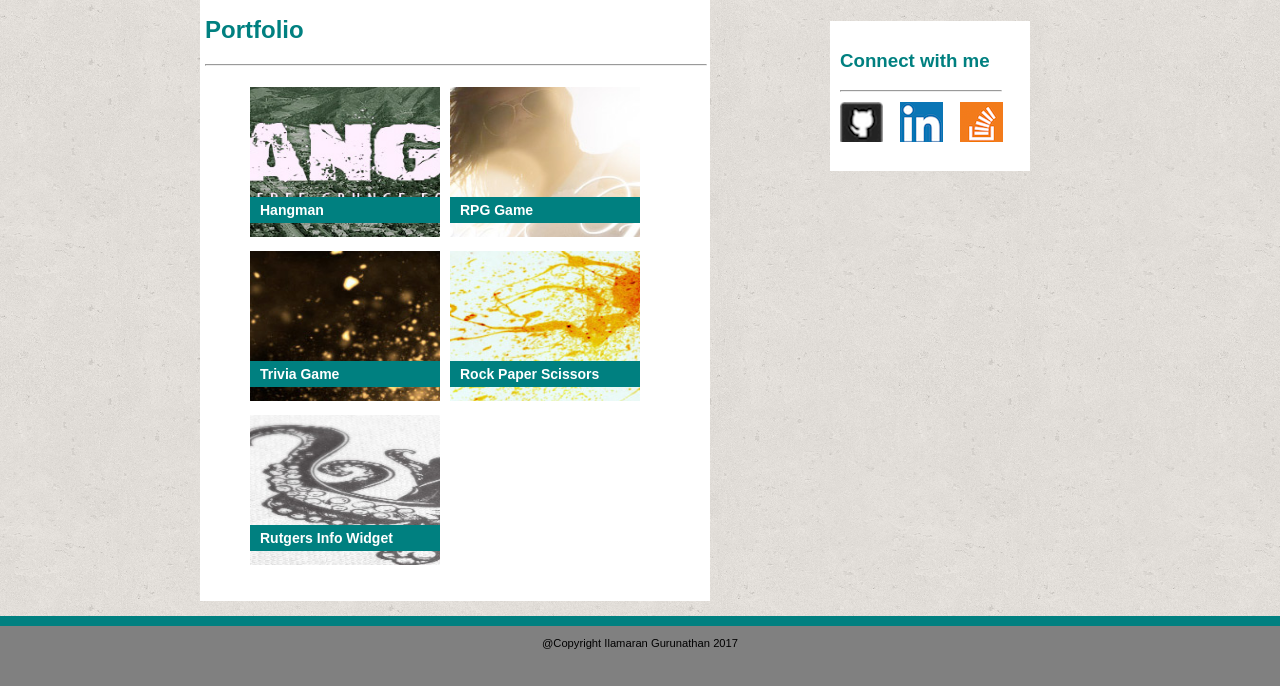
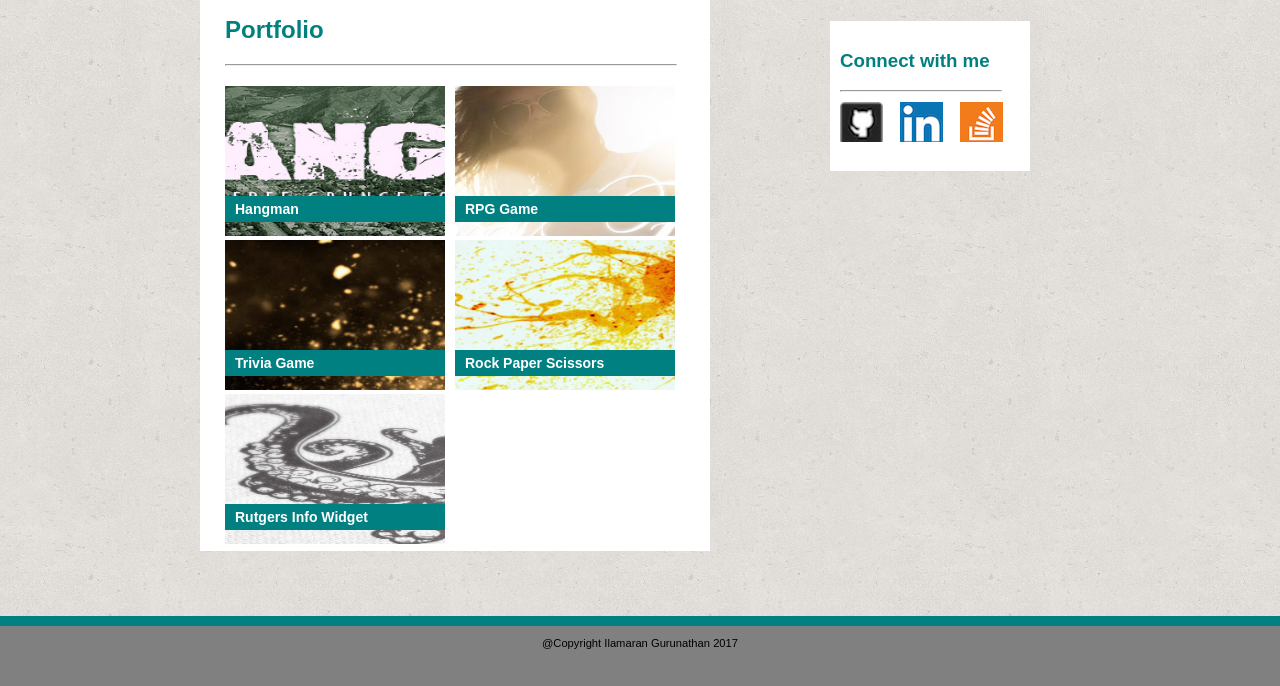
Before and after one commit to ilamarang/Basic-Portfolio, a plain HTML site: page portfolio.html in a window 1280 px wide. Shown: the part 114-800 px from the top of the page. Drawn offline with Linux system fonts and the light colour scheme.

Commit message:
Fixed issues with Portfolio page alignment

```diff
--- a/assets/css/style.css
+++ b/assets/css/style.css
@@ -103,7 +103,7 @@ nav li a {
 #portfolio_content {
 
 	margin-top: 0;
-	height: 700px;
+	height: 600px;
 	background-image: url("../images/cork-wallet.png");
 	border-top:5px solid #D3D3D3;
 
@@ -131,9 +131,9 @@ section h1 {
 #portfolio {
 
 	width: 500px;
-	height: 600px;
+	height: 550px;
 	margin-top:20px;
-	margin-bottom: 20px;
+
 	padding:5px;
 
 }
@@ -142,6 +142,7 @@ section hr {
 
 	width: 100%;
 	color: grey;
+
 
 }
 
@@ -301,18 +302,43 @@ ul.social_media {
 /* PORTFOLIO */
 /****************************************************/
 
+#work {
+	margin:0;
+}
+
+#work h1 {
+
+	margin-left: 20px;
+}
+
+#work hr {
+
+	margin-left:20px;
+	width:450px;
+
+	}
+
+#work-thumbs  {
+
+	list-style: none;
+	margin: 20px;
+	padding-left:0;
+}
+
 #work #work-thumbs li {
 
 	list-style:none;
 	float:left;
 	position: relative;
-	margin: 5px;
+	margin-right: 10px;
+	padding:0;
 
 }
 
+
 #work #work-thumbs li img {
 
-	width:190px;
+	width:220px;
 	height: 150px;
 
 }
```
Also changed, not shown: portfolio.html (+2 -1 lines).
